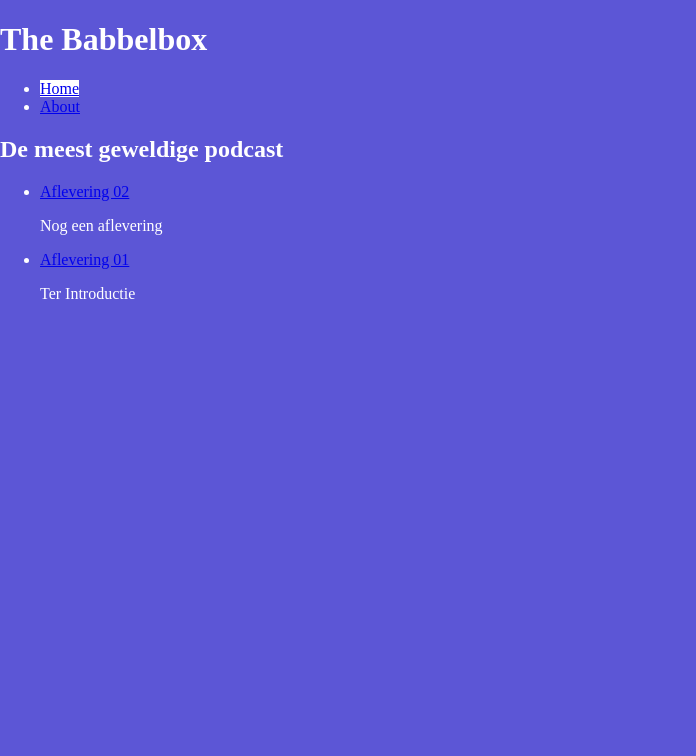
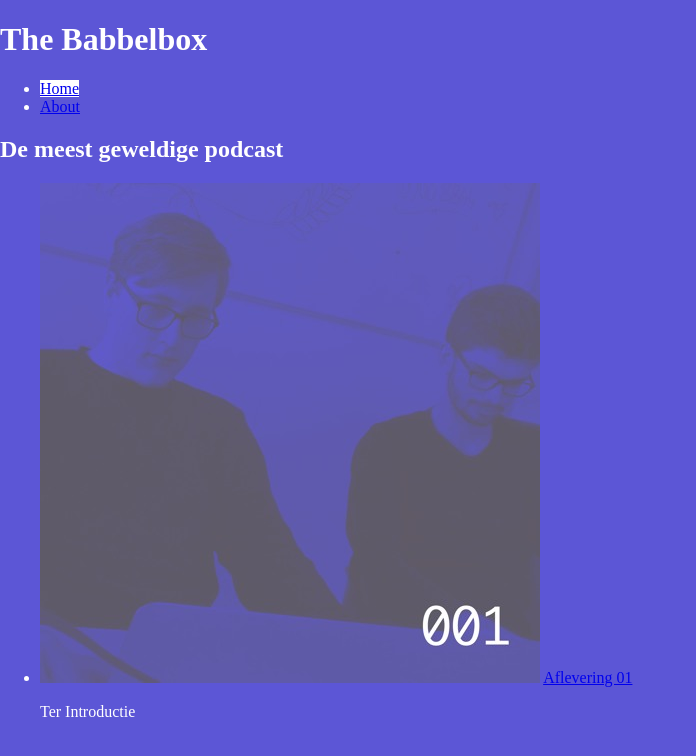
Before and after one commit to dandevri/babbelbox, a Jekyll site: the page built from index.html, in a window 1280 px wide. Shown: the top 756 px of the page, without its empty margins (0-696 px from the left). Built offline with Jekyll 4.4.1, drawn with Linux system fonts in a browser that asks for light colours.

Commit message:
Add post cover

```diff
--- a/_posts/2017-02-09-aflevering-02.md
+++ /dev/null
@@ -1,12 +0,0 @@
----
-layout: default
-title: Aflevering 02
-subtitle: Nog een aflevering
----
-# {{page.title}}
-
-## {{page.subtitle}}
-
-## Show Notes
-* Link 1
-* Link 2
--- a/index.html
+++ b/index.html
@@ -6,6 +6,7 @@ layout: default
 <ul>
   {% for posts in site.posts %}
   <li>
+    <img src="{{site.baseurl}}/img/{{posts.cover}}">
     <a href="{{site.baseurl}}{{posts.url}}">{{posts.title}}</a>
     <p>{{posts.subtitle}}</p>
   </li>
```
Also changed, not shown: _posts/2017-02-08-aflevering-01.md (+1 -0 lines), img/cover-01.jpg (added).
